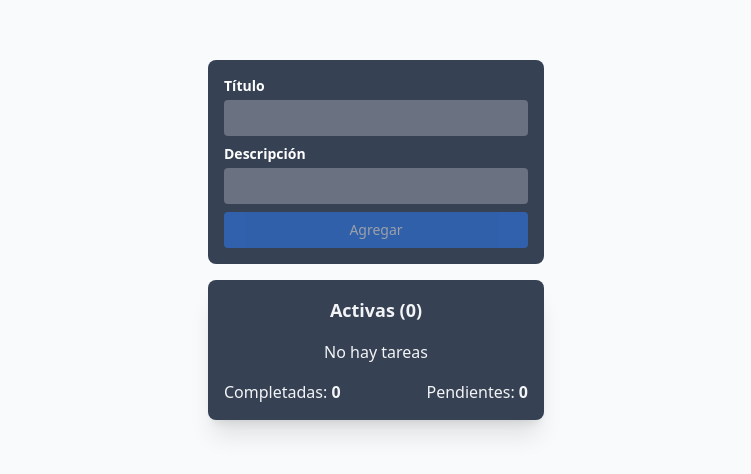
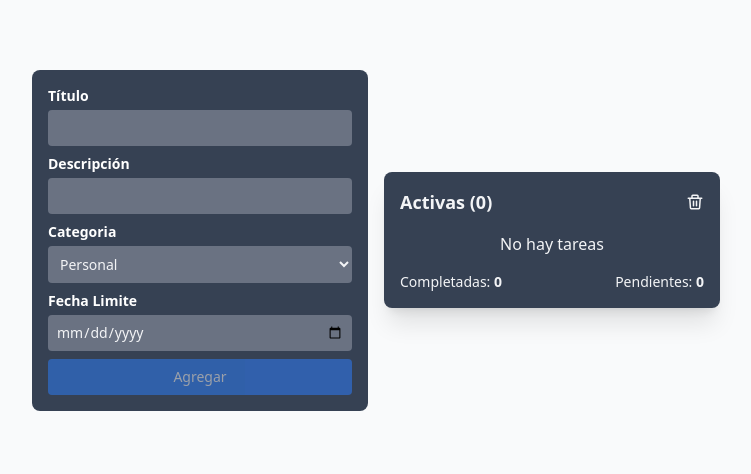
Before and after one commit to martinetbn/planity, a React app: page / in a window 1280 px wide. Shown: the part 160-634 px from the top of the page, without its empty margins (264-1015 px from the left). Built offline with nearby package versions, Linux system fonts and the light colour scheme; the HTML template or start-up script is replaced by a standard one.

Commit message:
finish sprint 4

```diff
--- a/src/App.tsx
+++ b/src/App.tsx
@@ -8,15 +8,14 @@ export default function App() {
   const [taskList] = useAtom(taskListAtom);
 
   return (
-    <div className="w-full h-screen flex flex-col items-center justify-center gap-4 bg-gray-50">
+    <div className="w-full h-screen flex flex-col md:flex-row items-center justify-center gap-4 bg-gray-50">
       <AddTask />
-
       <Column name="Activas">
         {taskList.length === 0 && (
           <span className="text-center">No hay tareas</span>
         )}
-        {taskList.map((task) => (
-          <Task task={task} />
+        {taskList.map((task, index) => (
+          <Task key={index} task={task} />
         ))}
       </Column>
     </div>
--- a/src/assets/styles/tailwind.css
+++ b/src/assets/styles/tailwind.css
@@ -1 +1,16 @@
 @import 'tailwindcss';
+
+/* custom scrollbar design */
+@layer components {
+  *::-webkit-scrollbar {
+    width: 6px;
+    height: 6px;
+  }
+  *::-webkit-scrollbar-thumb {
+    @apply bg-black/25;
+    border-radius: 4px;
+  }
+  *::-webkit-scrollbar-thumb:hover {
+    background-color: #555;
+  }
+}
--- a/src/components/AddTask.tsx
+++ b/src/components/AddTask.tsx
@@ -1,10 +1,13 @@
 import { useState } from 'react';
 import { useAtom } from 'jotai';
 import { taskListAtom } from '../atoms/taskAtoms';
+import { TaskCategory } from '../types/task.types';
 
 export default function AddTask() {
   const [title, setTitle] = useState('');
   const [description, setDescription] = useState('');
+  const [category, setCategory] = useState<TaskCategory>('Personal');
+  const [deadline, setDeadline] = useState('');
   const [, setTaskList] = useAtom(taskListAtom);
 
   const handleAddTask = () => {
@@ -18,11 +21,16 @@ export default function AddTask() {
         id: newId,
         name: title,
         description: description,
+        category: category,
+        deadline: deadline,
         isDone: false,
+        isImportant: false,
       },
     ]);
     setTitle('');
     setDescription('');
+    setCategory('Personal');
+    setDeadline('');
   };
 
   return (
@@ -51,9 +59,30 @@ export default function AddTask() {
           onChange={(e) => setDescription(e.target.value)}
         />
       </div>
+      <div className="w-full flex flex-col gap-1">
+        <span className="text-white text-sm font-semibold">Categoria</span>
+        <select
+          className="p-2 bg-gray-500 text-gray-100 text-sm w-full rounded outline-none"
+          value={category}
+          onChange={(e) => setCategory(e.target.value as TaskCategory)}
+        >
+          <option value="Personal">Personal</option>
+          <option value="Trabajo">Trabajo</option>
+          <option value="Estudio">Estudio</option>
+        </select>
+      </div>
+      <div className="w-full flex flex-col gap-1">
+        <span className="text-white text-sm font-semibold">Fecha Limite</span>
+        <input
+          className="p-2 bg-gray-500 text-gray-100 text-sm w-full rounded outline-none"
+          type="date"
+          value={deadline}
+          onChange={(e) => setDeadline(e.target.value)}
+        />
+      </div>
       <button
         className="p-2 w-full bg-blue-500 text-white text-sm cursor-pointer active:scale-97 disabled:opacity-50 transition-all duration-100 rounded"
-        disabled={!title.trim()}
+        disabled={!title.trim() || !deadline.trim()}
         type="submit"
       >
         Agregar
--- a/src/components/Column.tsx
+++ b/src/components/Column.tsx
@@ -8,33 +8,52 @@ interface ColumnProps {
 }
 
 export default function Column({ name, children }: ColumnProps) {
-  const [taskList] = useAtom(taskListAtom);
+  const [taskList, setTaskList] = useAtom(taskListAtom);
 
   const completedTasks = taskList.filter((task) => task.isDone).length;
   const pendingTasks = taskList.length - completedTasks;
 
+  const handleDelete = () => {
+    setTaskList([]);
+  };
+
   return (
     <div className="flex flex-col w-full max-w-84 items-center shadow-xl justify-center gap-4 p-4 text-gray-100 bg-gray-700 rounded-lg">
-      <span className="font-semibold text-lg">
-        {name} ({Children.count(children) - 1})
-      </span>
+      <div className="flex w-full justify-between items-center">
+        <span className="font-semibold text-lg">
+          {name} ({Children.count(children) - 1})
+        </span>
+        <button className="cursor-pointer" onClick={handleDelete}>
+          <svg
+            xmlns="http://www.w3.org/2000/svg"
+            width="18"
+            height="18"
+            viewBox="0 0 24 24"
+          >
+            <path
+              fill="currentColor"
+              d="M7 4a2 2 0 0 1 2-2h6a2 2 0 0 1 2 2v2h4a1 1 0 1 1 0 2h-1.069l-.867 12.142A2 2 0 0 1 17.069 22H6.93a2 2 0 0 1-1.995-1.858L4.07 8H3a1 1 0 0 1 0-2h4zm2 2h6V4H9zM6.074 8l.857 12H17.07l.857-12zM10 10a1 1 0 0 1 1 1v6a1 1 0 1 1-2 0v-6a1 1 0 0 1 1-1m4 0a1 1 0 0 1 1 1v6a1 1 0 1 1-2 0v-6a1 1 0 0 1 1-1"
+            />
+          </svg>
+        </button>
+      </div>
       <div className="w-full flex flex-col gap-2 overflow-y-scroll max-h-72">
         {children}
       </div>
       <div className="w-full flex flex-col gap-1">
         <div className="flex w-full justify-between">
-          <div>
+          <div className="text-sm">
             <span>Completadas: </span>
             <span className="font-semibold">{completedTasks}</span>
           </div>
-          <div>
+          <div className="text-sm">
             <span>Pendientes: </span>
             <span className="font-semibold">{pendingTasks}</span>
           </div>
         </div>
         {taskList.length !== 0 && (
           <div className="w-full flex items-center gap-2">
-            <span className="font-semibold">{`${Math.round(
+            <span className="font-semibold text-xs">{`${Math.round(
               (completedTasks / taskList.length) * 100,
             )}%`}</span>
             <div className="bg-gray-500 w-full h-1 rounded-lg relative">
--- a/src/components/Task.tsx
+++ b/src/components/Task.tsx
@@ -1,7 +1,7 @@
 import { useState } from 'react';
 import { useAtom } from 'jotai';
 import { taskListAtom } from '../atoms/taskAtoms';
-import type { Task } from '../types/task.types';
+import type { Task, TaskCategory } from '../types/task.types';
 
 interface TaskProp {
   task: Task;
@@ -14,6 +14,10 @@ export default function Task({ task }: TaskProp) {
   const [editedDescription, setEditedDescription] = useState(
     task.description || '',
   );
+  const [editedCategory, setEditedCategory] = useState<TaskCategory>(
+    task.category,
+  );
+  const [editedDeadline, setEditedDeadline] = useState(task.deadline || '');
 
   const handleDelete = () => {
     setTaskList((prev) => prev.filter((_task) => _task.id !== task.id));
@@ -39,6 +43,8 @@ export default function Task({ task }: TaskProp) {
               ..._task,
               name: editedTitle,
               description: editedDescription,
+              category: editedCategory,
+              deadline: editedDeadline,
             };
           }
           return _task;
@@ -48,9 +54,108 @@ export default function Task({ task }: TaskProp) {
     setIsEditing((prev) => !prev);
   };
 
+  const handleImportant = () => {
+    setTaskList((prev) =>
+      prev.map((_task) => {
+        if (_task.id === task.id) {
+          return { ..._task, isImportant: !_task.isImportant };
+        }
+        return _task;
+      }),
+    );
+  };
+
+  const deadlinePassed = Date.parse(task.deadline || '') < Date.now();
+
   return (
-    <div className="flex max-w-full items-start gap-2 justify-start text-gray-100 p-3 bg-gray-500 rounded-lg relative">
-      <div className="flex flex-col justify-start h-full w-fit gap-1">
+    <div
+      className={
+        'flex flex-col max-w-full items-start gap-2 justify-start text-gray-100 p-3 bg-gray-500 rounded-lg relative ' +
+        (deadlinePassed ? ' bg-red-500' : '')
+      }
+    >
+      <div className="flex flex-col justify-start h-full w-full min-w-0">
+        {isEditing ? (
+          <input
+            type="text"
+            className="font-medium truncate overflow-hidden outline-none"
+            value={editedTitle}
+            placeholder="Título de la tarea"
+            onChange={(e) => setEditedTitle(e.target.value)}
+          />
+        ) : (
+          <h1
+            className="font-medium truncate overflow-hidden"
+            title={task.name}
+          >
+            {task.name}
+          </h1>
+        )}
+        {isEditing ? (
+          <textarea
+            className="text-sm text-gray-200 text-wrap wrap-anywhere font-light resize-none outline-none"
+            value={editedDescription}
+            onChange={(e) => setEditedDescription(e.target.value)}
+            placeholder="Describe tu tarea..."
+            rows={3}
+          />
+        ) : (
+          <p className="text-sm text-gray-200 text-wrap wrap-anywhere font-light">
+            {task.description || '(Sin descripción)'}
+          </p>
+        )}
+        <div className="flex mt-1 items-center justify-between w-full">
+          {isEditing ? (
+            <select
+              value={editedCategory}
+              onChange={(e) =>
+                setEditedCategory(e.target.value as TaskCategory)
+              }
+              className="bg-blue-200 text-blue-500 w-fit leading-none rounded-md py-0.5 outline-none text-xs font-medium"
+            >
+              <option value="Personal">Personal</option>
+              <option value="Trabajo">Trabajo</option>
+              <option value="Estudio">Estudio</option>
+            </select>
+          ) : (
+            <span className="bg-blue-200 text-blue-500 w-fit leading-none rounded-md p-1 text-xs font-medium">
+              {task.category}
+            </span>
+          )}
+          <div className="flex items-center gap-1">
+            <svg
+              xmlns="http://www.w3.org/2000/svg"
+              width="12"
+              height="12"
+              viewBox="0 0 24 24"
+            >
+              <g
+                fill="none"
+                stroke="currentColor"
+                strokeLinecap="round"
+                strokeLinejoin="round"
+                strokeWidth="2"
+              >
+                <path d="M3 12a9 9 0 1 0 18 0a9 9 0 0 0-18 0" />
+                <path d="M12 7v5l3 3" />
+              </g>
+            </svg>
+            {isEditing ? (
+              <input
+                className="text-xs font-medium"
+                type="date"
+                value={editedDeadline}
+                onChange={(e) => setEditedDeadline(e.target.value)}
+              />
+            ) : (
+              <span className="text-xs font-medium">
+                {task.deadline || '(Sin fecha limite)'}
+              </span>
+            )}
+          </div>
+        </div>
+      </div>
+      <div className="flex justify-between h-full w-full gap-1">
         <button className="cursor-pointer" onClick={handleCheckbox}>
           {task.isDone ? (
             <svg
@@ -62,9 +167,9 @@ export default function Task({ task }: TaskProp) {
               <path
                 fill="none"
                 stroke="currentColor"
-                stroke-linecap="round"
-                stroke-linejoin="round"
-                stroke-width="2"
+                strokeLinecap="round"
+                strokeLinejoin="round"
+                strokeWidth="2"
                 d="m8 12l3 3l5-6M4 16.8V7.2c0-1.12 0-1.68.218-2.108c.192-.377.497-.682.874-.874C5.52 4 6.08 4 7.2 4h9.6c1.12 0 1.68 0 2.107.218c.377.192.683.497.875.874c.218.427.218.987.218 2.105v9.607c0 1.118 0 1.677-.218 2.104a2 2 0 0 1-.875.874c-.427.218-.986.218-2.104.218H7.197c-1.118 0-1.678 0-2.105-.218a2 2 0 0 1-.874-.874C4 18.48 4 17.92 4 16.8"
               />
             </svg>
@@ -78,10 +183,37 @@ export default function Task({ task }: TaskProp) {
               <path
                 fill="none"
                 stroke="currentColor"
-                stroke-linecap="round"
-                stroke-linejoin="round"
-                stroke-width="2"
+                strokeLinecap="round"
+                strokeLinejoin="round"
+                strokeWidth="2"
                 d="M4 7.2v9.6c0 1.12 0 1.68.218 2.108a2 2 0 0 0 .874.874c.427.218.987.218 2.105.218h9.606c1.118 0 1.677 0 2.104-.218c.377-.192.683-.498.875-.874c.218-.428.218-.986.218-2.104V7.197c0-1.118 0-1.678-.218-2.105a2 2 0 0 0-.875-.874C18.48 4 17.92 4 16.8 4H7.2c-1.12 0-1.68 0-2.108.218a2 2 0 0 0-.874.874C4 5.52 4 6.08 4 7.2"
+              />
+            </svg>
+          )}
+        </button>
+        <button className="cursor-pointer" onClick={handleImportant}>
+          {task.isImportant ? (
+            <svg
+              xmlns="http://www.w3.org/2000/svg"
+              width="16"
+              height="16"
+              viewBox="0 0 432 408"
+            >
+              <path
+                fill="currentColor"
+                d="M213 328L81 408l35-150L0 157l153-13L213 3l60 141l154 13l-117 101l35 150z"
+              />
+            </svg>
+          ) : (
+            <svg
+              xmlns="http://www.w3.org/2000/svg"
+              width="16"
+              height="16"
+              viewBox="0 0 432 408"
+            >
+              <path
+                fill="currentColor"
+                d="M427 157L310 258l35 150l-132-80l-132 80l35-150L0 157l153-13L213 3l60 141zM213 289l81 48l-22-91l71-62l-93-8l-37-86l-36 86l-93 8l70 62l-21 91z"
               />
             </svg>
           )}
@@ -123,42 +255,14 @@ export default function Task({ task }: TaskProp) {
             <path
               fill="none"
               stroke="currentColor"
-              stroke-linecap="round"
-              stroke-linejoin="round"
-              stroke-width="2"
+              strokeLinecap="round"
+              strokeLinejoin="round"
+              strokeWidth="2"
               d="M4 7h16m-10 4v6m4-6v6M5 7l1 12a2 2 0 0 0 2 2h8a2 2 0 0 0 2-2l1-12M9 7V4a1 1 0 0 1 1-1h4a1 1 0 0 1 1 1v3"
             />
           </svg>
         </button>
       </div>
-      <div className="flex flex-col justify-start h-full w-full min-w-0">
-        {isEditing ? (
-          <input
-            type="text"
-            className="font-medium truncate leading-tight overflow-hidden"
-            value={editedTitle}
-            onChange={(e) => setEditedTitle(e.target.value)}
-          />
-        ) : (
-          <h1
-            className="font-medium truncate leading-tight overflow-hidden"
-            title={task.name}
-          >
-            {task.name}
-          </h1>
-        )}
-        {isEditing ? (
-          <textarea
-            className="text-sm text-gray-200 text-wrap wrap-anywhere font-light"
-            value={editedDescription}
-            onChange={(e) => setEditedDescription(e.target.value)}
-          />
-        ) : (
-          <p className="text-sm text-gray-200 text-wrap wrap-anywhere font-light">
-            {task.description || '(Sin descripción)'}
-          </p>
-        )}
-      </div>
     </div>
   );
 }
--- a/src/types/task.types.ts
+++ b/src/types/task.types.ts
@@ -1,6 +1,11 @@
+export type TaskCategory = 'Personal' | 'Trabajo' | 'Estudio';
+
 export interface Task {
   id: number;
   name: string;
   description: string;
+  category: TaskCategory;
+  deadline: string;
   isDone: boolean;
+  isImportant: boolean;
 }
```
